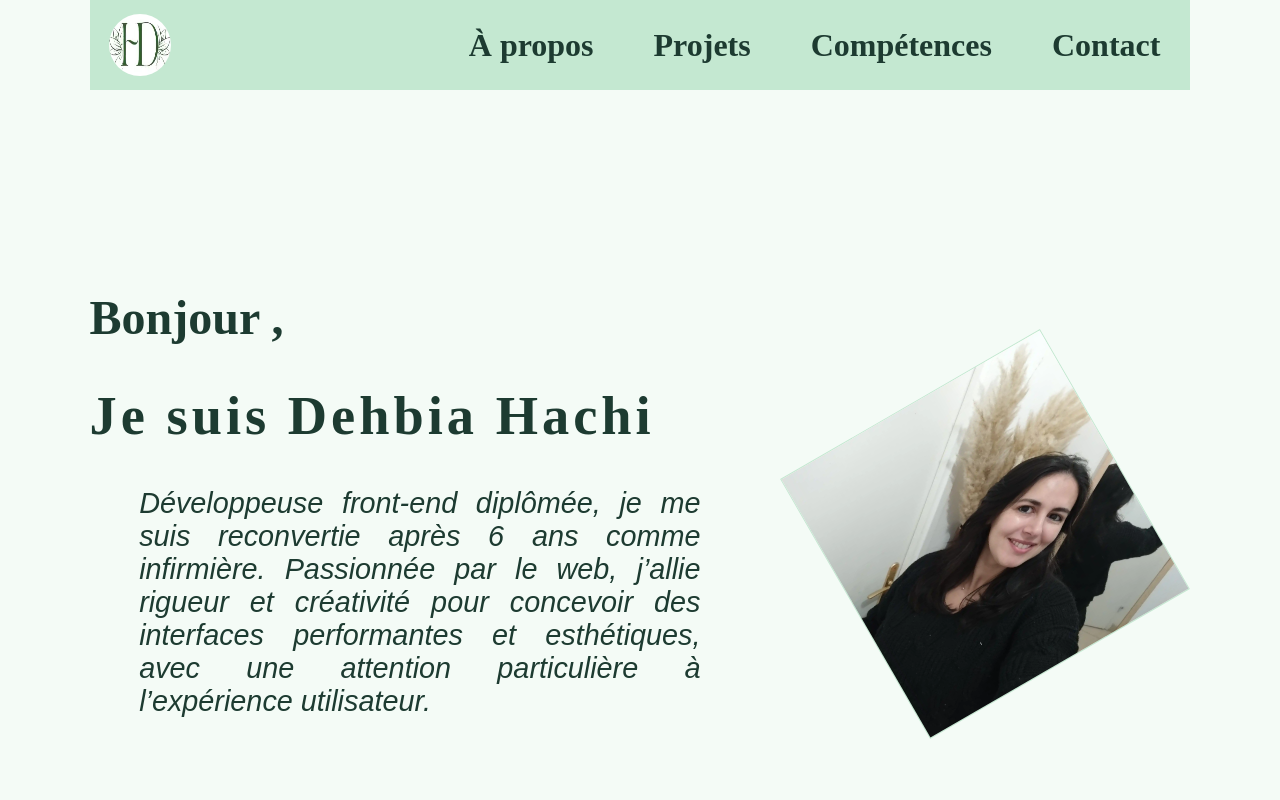
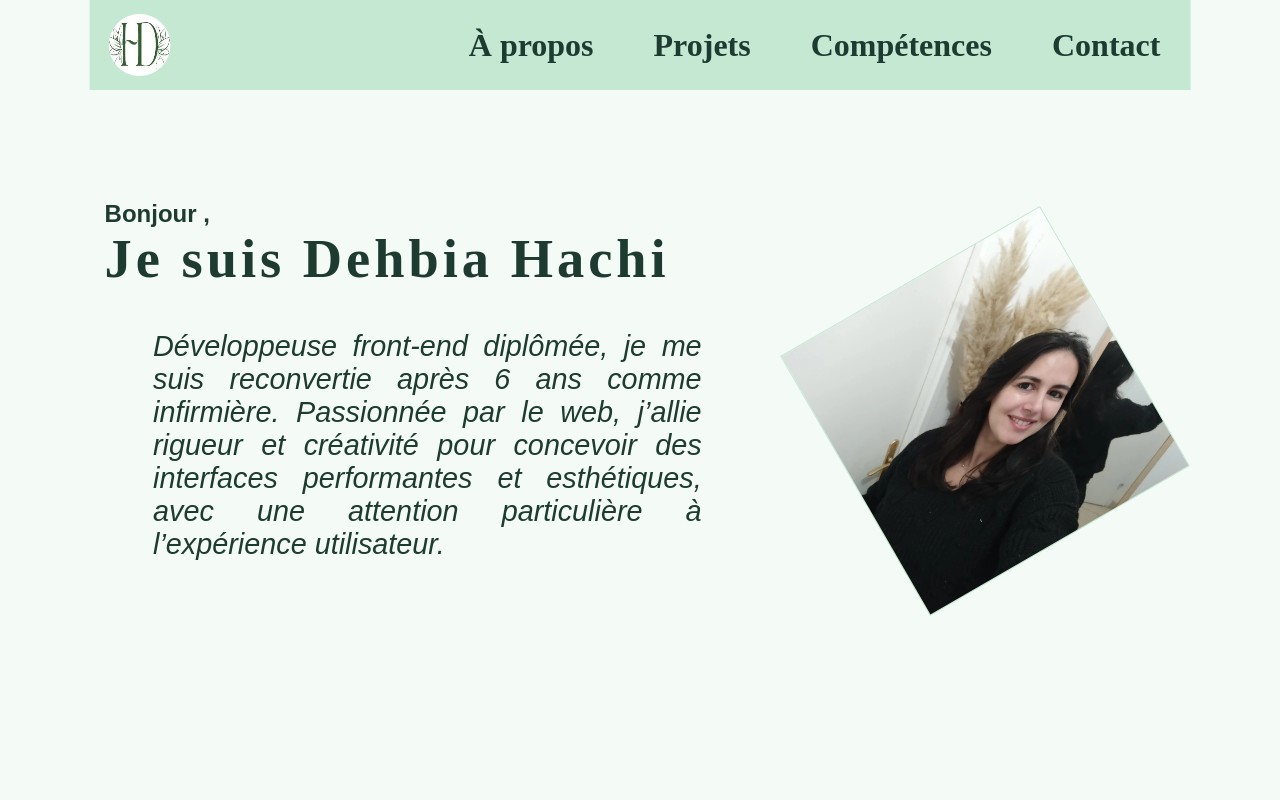
Before and after one commit to DEHBIA-HANI/Portfolio, a React (Create React App) app: page / in a window 1280 px wide. Shown: the top 800 px of the page. Built offline with nearby package versions, Linux system fonts and the light colour scheme; a web font is replaced by a local one.

Commit message:
gérer le scroll de la navbar

```diff
--- a/package.json
+++ b/package.json
@@ -12,6 +12,7 @@
     "axios": "^1.7.7",
     "react": "^18.3.1",
     "react-dom": "^18.3.1",
+    "react-helmet": "^6.1.0",
     "react-router-dom": "^6.26.2",
     "react-scripts": "5.0.1",
     "sass": "^1.79.3",
--- a/src/App.jsx
+++ b/src/App.jsx
@@ -5,6 +5,7 @@ import Contact from "./pages/Contact";
 import Header from "./components/Header";
 import { BrowserRouter, Routes, Route } from "react-router-dom";
 import Competences from "./components/Competences";
+// import { Helmet } from "react-helmet";
 
 const App = () => {
   return (
--- a/src/components/Header.jsx
+++ b/src/components/Header.jsx
@@ -1,10 +1,44 @@
-import React from "react";
+import React, { useEffect, useState } from "react";
 import logo from "../assets/images/logo.webp";
 import { NavLink } from "react-router-dom";
 
 const Header = () => {
+  const [navVisible, setNavVisible] = useState(true);
+  const [lastScroll, setLastScroll] = useState(0); // Sauvegarde de la dernière position de défilement
+
+  useEffect(() => {
+    const handleScroll = () => {
+      const currentScroll = window.scrollY;
+
+      // Si on descend, on cache la navbar
+      if (currentScroll > lastScroll && currentScroll > 60) {
+        setNavVisible(false);
+      }
+      // Si on monte, on affiche la navbar
+      else if (currentScroll < lastScroll) {
+        setNavVisible(true);
+      }
+
+      // Mettre à jour la dernière position de défilement
+      setLastScroll(currentScroll);
+    };
+
+    window.addEventListener("scroll", handleScroll);
+
+    // Nettoyage lors du démontage du composant
+    return () => {
+      window.removeEventListener("scroll", handleScroll);
+    };
+  }, [lastScroll]);
+
   return (
-    <div className="header">
+    <div
+      className="navbar"
+      style={{
+        opacity: navVisible ? 1 : 0,
+        transition: "opacity 0.3s ease",
+      }}
+    >
       <header>
         <nav>
           <img src={logo} alt="logo Dehbia hachi" />
--- a/src/styles/components/_card.scss
+++ b/src/styles/components/_card.scss
@@ -69,7 +69,7 @@
   p {
     font-size: 1.2rem;
     padding: 20px 15px;
-    background: $color_5;
+    background: $color_4;
     color: $color-2;
     margin-bottom: 30px;
     border-radius: 0 0 18px 18px;
--- a/src/styles/components/_header.scss
+++ b/src/styles/components/_header.scss
@@ -1,12 +1,24 @@
 @import "../settings";
-.header {
+.navbar {
+  position: fixed;
+  top: 0;
+  transition: 0.3s ease;
+  z-index: 1000;
+  width: 86%;
+  left: 50%;
+  transform: translateX(-50%);
+
+  header {
+    width: 100%;
+    margin: auto;
+    @include center;
+    justify-content: center;
     nav {
       @include center;
       justify-content: space-between;
-    width: 86%;
       height: 90px;
-    margin: auto;
       background: $color-5;
+      width: 100%;
     }
 
     img {
@@ -68,6 +80,7 @@
       }
     }
   }
+}
 .result {
   display: flex;
   flex-wrap: wrap;
--- a/src/styles/components/_home.scss
+++ b/src/styles/components/_home.scss
@@ -21,7 +21,8 @@
   }
   .part_left {
     width: 100%;
-    h1 {
+    padding-left: 15px;
+    p h1 {
       font-size: 3rem;
       margin-bottom: 40px;
       text-align: left;
```
Also changed, not shown: 1 other file (tests, documents, lock files or other folders). Lines whose indentation alone changed are shown as unchanged.
